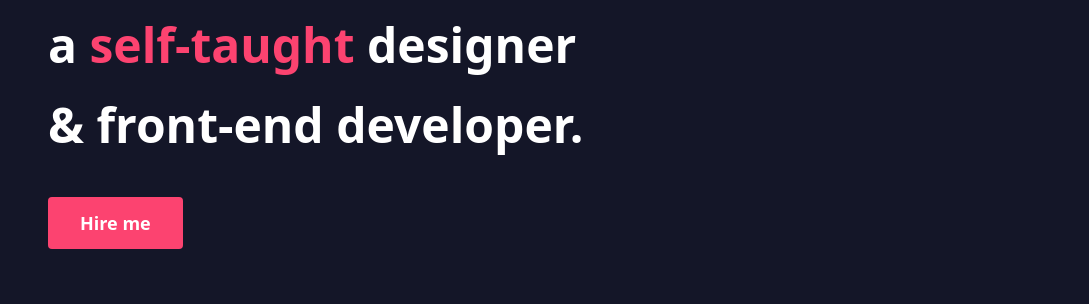
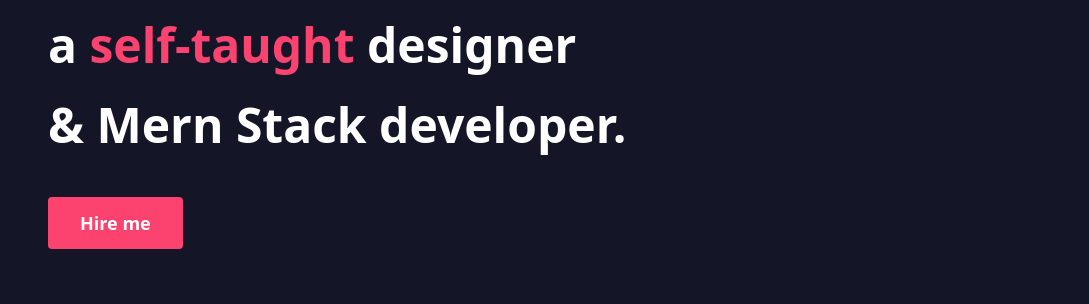
Before and after one commit to sahijaryal010/sahil-portfolio, a plain HTML site: page index.html in a window 1280 px wide. Shown: the part 209-513 px from the top of the page, 0-1089 px from the left. Drawn offline with nearby package versions, Linux system fonts and the light colour scheme; a script that the page names is missing.

Commit message:
Update index.html

```diff
--- a/index.html
+++ b/index.html
@@ -128,7 +128,7 @@
 
                     <div class="mb-[3rem]">
                         <h1 class="text-5xl text-white font-bold sm:text-5xl">
-                            & front-end developer.
+                            & Mern Stack developer.
                         </h1>
                     </div>
                 </div>
```
